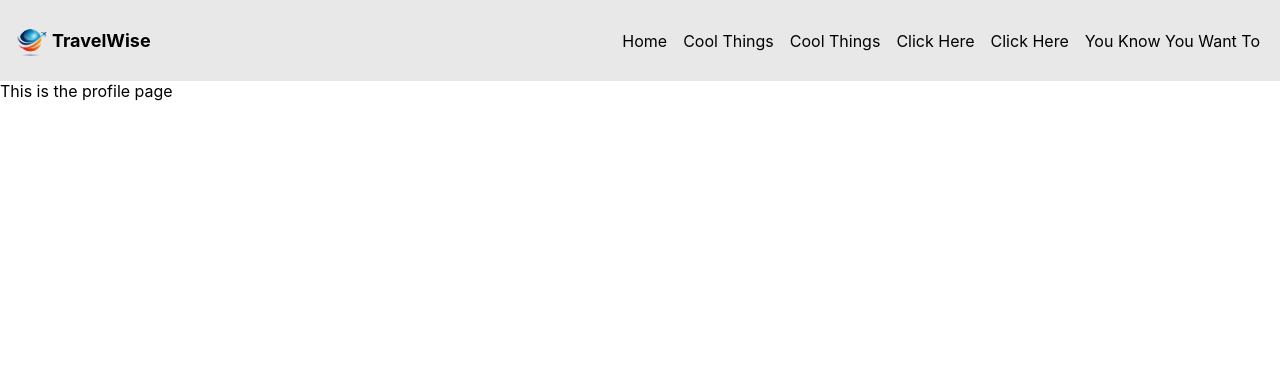
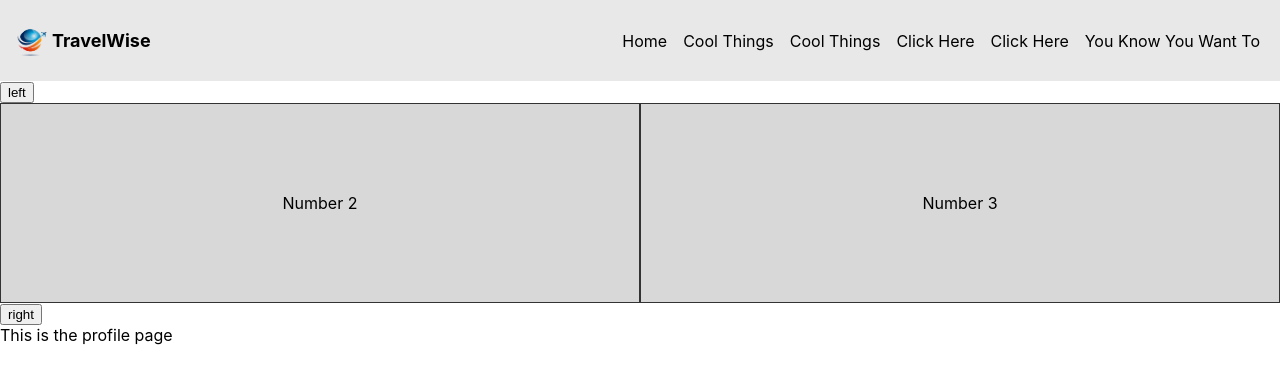
Before and after one commit to BarrelRider5/TravelTheWorld, a React (Create React App) app: page /profile in a window 1280 px wide. Shown: the top 384 px of the page. Built offline with nearby package versions, Linux system fonts and the light colour scheme.

Commit message:
form and carousel backbone

```diff
--- /dev/null
+++ b/src/components/Carousel/Card.js
@@ -0,0 +1,14 @@
+import React from 'react'
+import styled from '@emotion/styled'
+
+export const Card = ({ children }) => <StyledCard>{children}</StyledCard>
+
+const StyledCard = styled.div`
+    align-items: center;
+    background: #d8d8d8;
+    border: 1px solid #333;
+    display: flex;
+    flex: 1;
+    height: 200px;
+    justify-content: center;
+`
--- /dev/null
+++ b/src/components/Carousel/Carousel.js
@@ -0,0 +1,32 @@
+import React from 'react'
+import styled from '@emotion/styled'
+
+import { Card } from './Card'
+
+export const Carousel = () => {
+
+    return (
+        <Wrapper>
+            <button>left</button>
+            <InnerWrapper>
+                <Card>Number 1</Card>
+                <Card>Number 2</Card>
+                <Card>Number 3</Card>
+                <Card>Number 4</Card>
+            </InnerWrapper>
+            <button>right</button>
+        </Wrapper>
+    )
+}
+
+const InnerWrapper = styled.div`
+    display: flex;
+    left: -50%;
+    position: relative;
+    transition: .3s ease all;
+    width: 200%;
+`
+
+const Wrapper = styled.div`
+    overflow: hidden;
+`
--- /dev/null
+++ b/src/components/Form.js
@@ -0,0 +1,35 @@
+import React, { useCallback, useState } from 'react'
+import styled from '@emotion/styled'
+
+export const Form = () => {
+    const [{ email, password }, setInputs] = useState({
+        email: '',
+        password: ''
+    })
+
+    const onInputUpdate = useCallback(({ target: { name, value } }) => {
+        setInputs(state => ({
+            ...state,
+            [name]: value
+        }))
+    })
+
+    const submitForm = useCallback(event => {
+        event.preventDefault()
+
+        console.log('submitting the form: ', email, ', ', password)
+    })
+
+    return (
+        <StyledForm>
+            <input name="email" placeholder="email" value={email} onChange={onInputUpdate} />
+            <input name="password" placeholder="password" value={password} onChange={onInputUpdate} type="password" />
+            <button onClick={submitForm}>Sign In</button>
+        </StyledForm>
+    )
+}
+
+const StyledForm = styled.form`
+    display: flex;
+    flex-direction: column;
+`
--- a/src/pages/Home.js
+++ b/src/pages/Home.js
@@ -1,5 +1,9 @@
 import React from 'react'
+import { Form } from '../components/Form'
 
 export default () => (
-    <div>This is the home page</div>
+    <div>
+        <div>This is the home page</div>
+        <Form />
+    </div>
 )
--- a/src/pages/Profile.js
+++ b/src/pages/Profile.js
@@ -1,5 +1,9 @@
 import React from 'react'
+import { Carousel } from '../components/Carousel/Carousel'
 
 export default () => (
-    <div>This is the profile page</div>
+    <div>
+        <Carousel />
+        <div>This is the profile page</div>
+    </div>
 )
```
